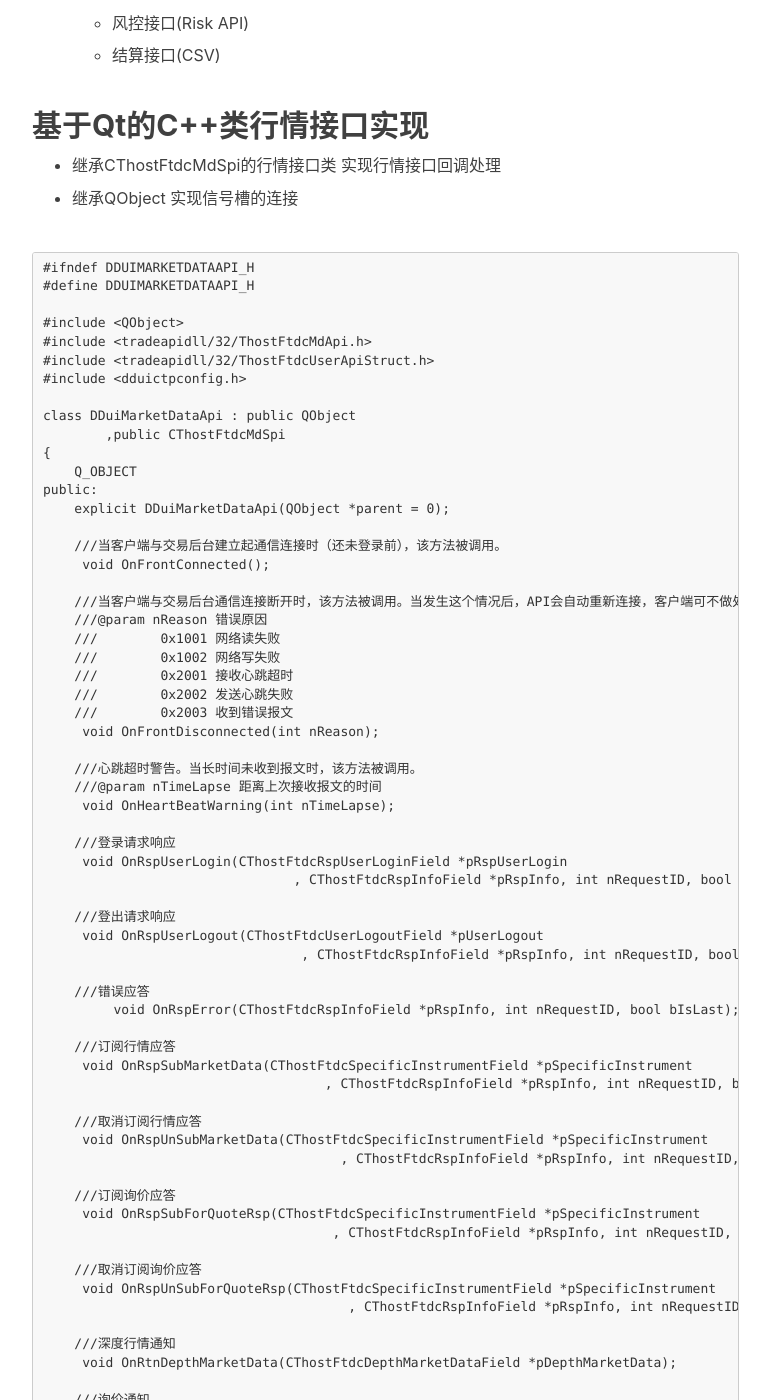
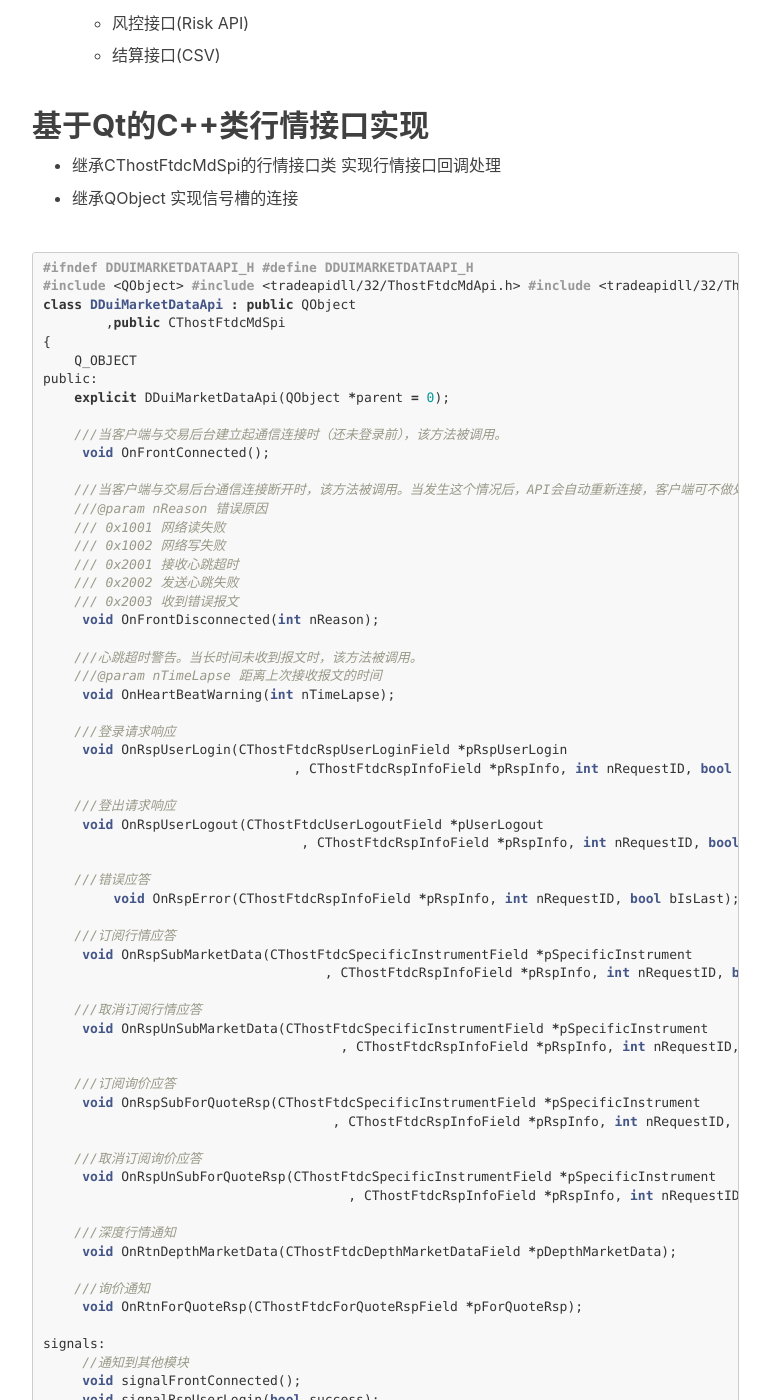
Before and after one commit to toby20130333/toby20130333.github.io, a Jekyll site: the page built from _posts/2017-03-13-Qt-CTP.markdown, in a window 1280 px wide and 1400 px high, scrolled down 1248 px. Shown: the whole window, without its empty margins (233-1003 px from the left). Built offline with Jekyll 4.4.1, drawn with Linux system fonts in a browser that asks for light colours; nearby versions of some CDN libraries; comment, search, counter and statistics services are not loaded; some of the changed text lies outside the part shown.

Commit message:
first commit for ctp on qt

````diff
--- a/_posts/2017-03-13-Qt-CTP.markdown
+++ b/_posts/2017-03-13-Qt-CTP.markdown
@@ -47,7 +47,7 @@ tags:
   * 继承QObject 实现信号槽的连接
 
 
-```
+```cpp
 #ifndef DDUIMARKETDATAAPI_H
 #define DDUIMARKETDATAAPI_H
 
@@ -128,7 +128,7 @@ signals:
 
   * 继承QObject 实现信号槽的连接
 
-```
+```cpp
     #ifndef DDUITRADERAPI_H
 #define DDUITRADERAPI_H
 
@@ -198,7 +198,7 @@ signals:
 
     * QtWidgets类中使用
 
-```
+```cpp
 
 /// \brief DDuiCTPWidget::connectTraderServer
 /// 初始化交易工作线程
````
